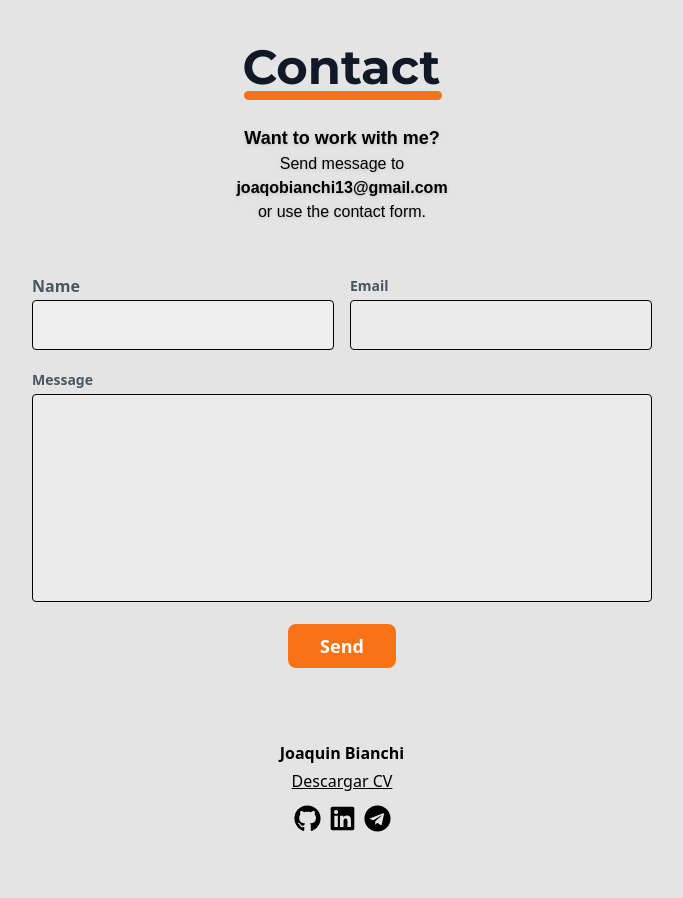
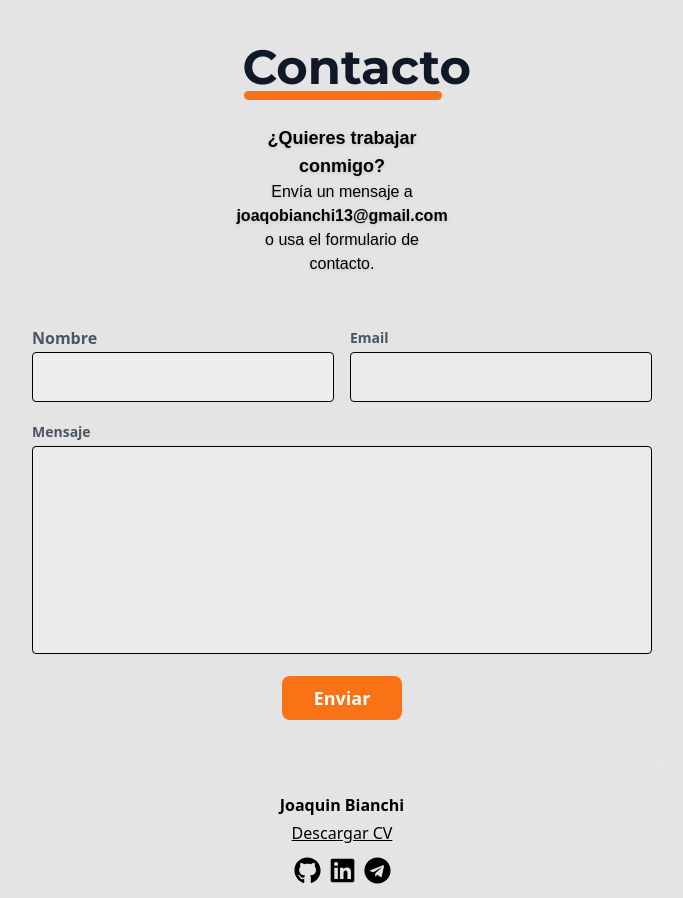
Before and after one commit to Joaquin-Bianchi/Portfolio-Joaquin-Bianchi, a Next.js app: page / in a window 1280 px wide. Shown: the part 3020-3918 px from the top of the page, without its empty margins (298-981 px from the left). Before the commit the page ends 3866 px from the top, so only its background shows below. Built offline with nearby package versions, Linux system fonts and the light colour scheme; a web font is replaced by a local one; what @midudev/tailwind-animations would draw is missing.

Commit message:
Fix: Traduccion Seccion de contacto

```diff
--- a/src/components/Contact.jsx
+++ b/src/components/Contact.jsx
@@ -55,21 +55,21 @@ function Contact() {
       <div className="mt-24 mx-auto">
         <div className="flex flex-col text-center w-[151px] lg:w-[199px] justify-center m-auto mb-12">
           <h2 className="sm:w-2/5 flex items-center dark:text-white text-gray-900 font-Montserrat font-extrabold title-font text-4xl lg:text-5xl sm:mb-0">
-            Contact
+            Contacto
           </h2>
           <Loader />
           <p className=" dark:text-[#cdcdcd]  items-center font-Hind-Madurai drop-shadow flex flex-col font-Hind Madurai  mt-6 text-black">
             <span className="font-bold text-lg  dark:text-[#cdcdcd]">
-              Want to work with me?
+              ¿Quieres trabajar conmigo?
             </span>
-            <span className="dark:text-[#a7a9be]">Send message to </span>
+            <span className="dark:text-[#a7a9be]">Envía un mensaje a </span>
             <a
               className="font-bold text-black dark:text-white dark:hover:text-orange-500 hover:text-orange-600"
               href="mailto:joaqobianchi13@gmail.com"
             >
               joaqobianchi13@gmail.com
             </a>
-            or use the contact form.
+            o usa el formulario de contacto.
           </p>
         </div>
         <div className="lg:w-1/2 2xl:w-2/5 xl:w-1/2 md:w-1/2 mx-auto">
@@ -88,7 +88,7 @@ function Contact() {
                   name="user_name"
                   className="leading-7 text-base dark:text-white dark:font-bold text-gray-600"
                 >
-                  Name
+                  Nombre
                 </label>
                 <input
                   type="text"
@@ -130,7 +130,7 @@ function Contact() {
                   htmlFor="message"
                   className="leading-7 text-sm dark:text-white dark:font-bold text-gray-600"
                 >
-                  Message
+                  Mensaje
                 </label>
                 <textarea
                   id="message"
@@ -147,7 +147,7 @@ function Contact() {
                 type="submit"
                 className="flex rounded-lg mx-auto text-white bg-orange-500 border-0 py-2 px-8 focus:outline-none hover:bg-orange-600  text-lg"
               >
-                Send
+                Enviar
               </button>
             </div>
             <div className="p-2 w-full pt-8 mt-8 border-t text-black border-gray-200 text-center">
```
